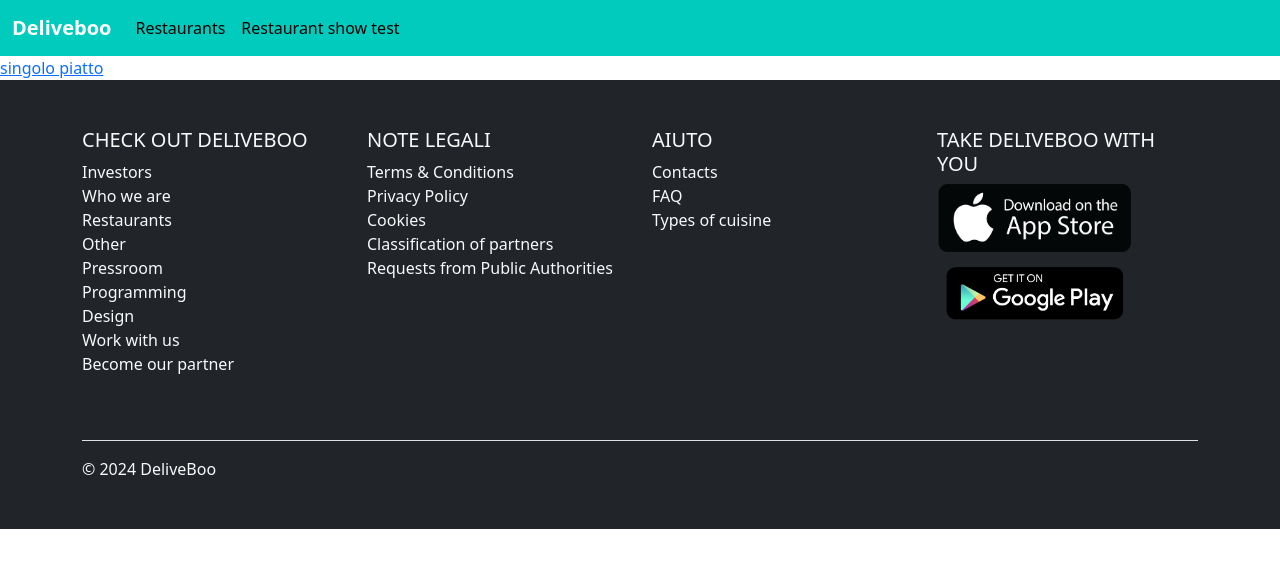
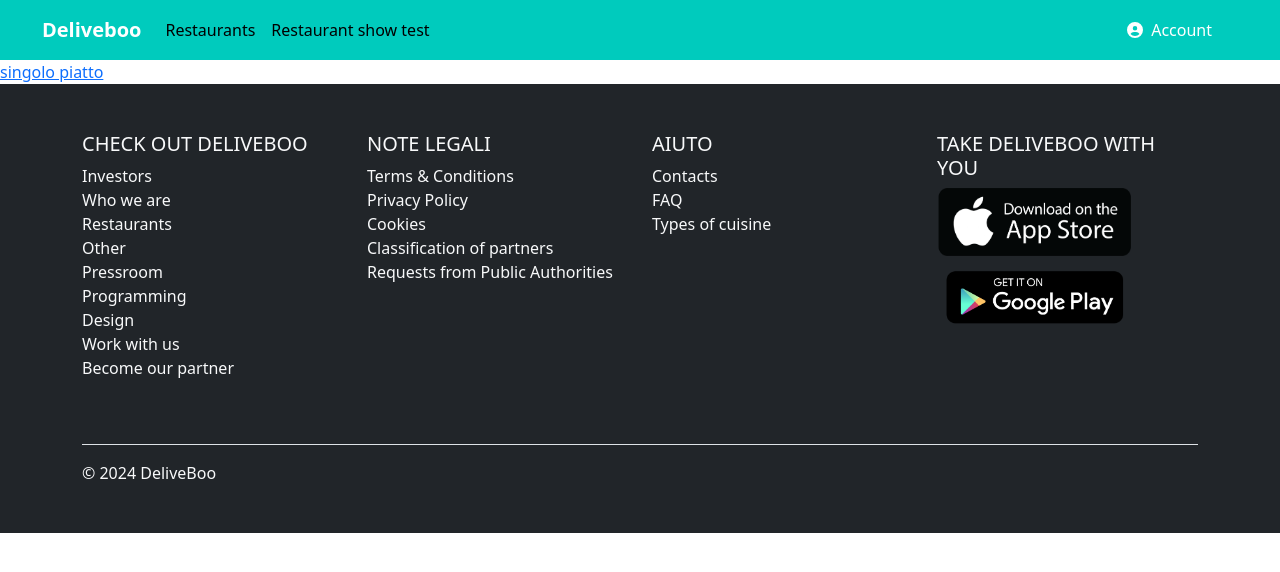
Before and after one commit to orazi-paolo/deliveboo-vue3, a Vue app: page / in a window 1280 px wide. Shown: the top 572 px of the page. Built offline with nearby package versions, Linux system fonts and the light colour scheme.

Commit message:
added dropdown-menu in AppHeader

```diff
--- a/src/components/AppHeader.vue
+++ b/src/components/AppHeader.vue
@@ -19,6 +19,7 @@
     <header>
         <nav class="navbar navbar-expand">
             <div class="container-fluid">
+                <div class="nav-left d-flex">
                     <a class="navbar-brand fw-bolder" href="#">Deliveboo</a>
                     <button class="navbar-toggler" type="button" data-bs-toggle="collapse" data-bs-target="#navbarNav" aria-controls="navbarNav" aria-expanded="false" aria-label="Toggle navigation">
                     <span class="navbar-toggler-icon"></span>
@@ -34,6 +35,22 @@
                         </ul>
                     </div>
                 </div>
+
+                <div class="nav-right">
+                    <ul id="auth">
+                        <li class="dropdown">
+                            <button class="menu-btn">
+                                <span class="me-2"><font-awesome-icon :icon="['fas', 'circle-user']" /></span>
+                                <span>Account</span>
+                            </button>
+                            <div class="dropdown-menu">
+                                <a href="#" class="menu-item">Sign in</a>
+                                <a href="#" class="menu-item">Register</a>
+                            </div>
+                        </li>
+                    </ul>
+                </div>
+            </div>
         </nav>
     </header>
 </template>
@@ -41,10 +58,56 @@
 <style lang="scss" scoped>
     nav{
         background-color: #00CBBD;
+        padding: 10px 30px;
 
         *{
             color: #fff;
         }
+
+        #auth{
+            list-style-type: none;
+            padding: 0;
+            margin: 0;
+            display: flex;
+
+            .dropdown {
+            position: relative;
+            margin-right: 20px;
+            }
+
+            .menu-btn {
+            background: none;
+            border: none;
+            cursor: pointer;
+            }
+
+            .dropdown-menu {
+            position: absolute;
+            top: 100%;
+            left: 0;
+            background-color: white;
+            border: 1px solid #ddd;
+            box-shadow: 0 4px 6px rgba(0, 0, 0, 0.1);
+            display: none;
+            flex-direction: column;
+            width: 50px;
+            }
+
+            .dropdown-menu .menu-item {
+            padding: 10px 15px;
+            text-decoration: none;
+            color: #333;
+            transition: background-color 0.2s ease;
+            }
+
+            .dropdown-menu .menu-item:hover {
+            background-color: #f1f1f1;
+            }
+
+            .dropdown:hover .dropdown-menu {
+            display: flex;
+            }
+        }
     }
 
 </style>
```
Lines whose indentation alone changed are shown as unchanged.
